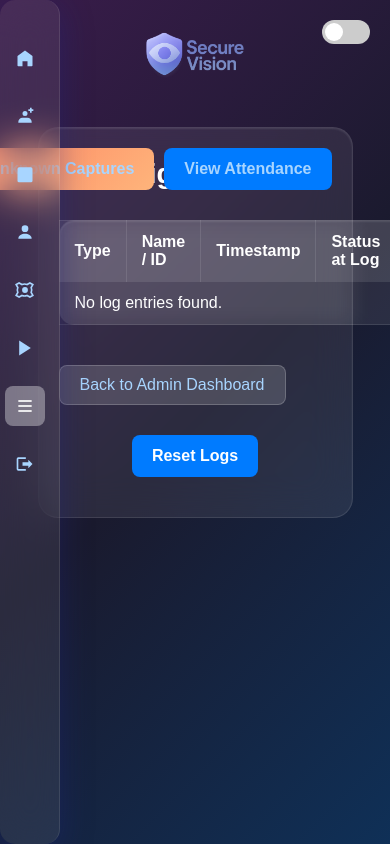
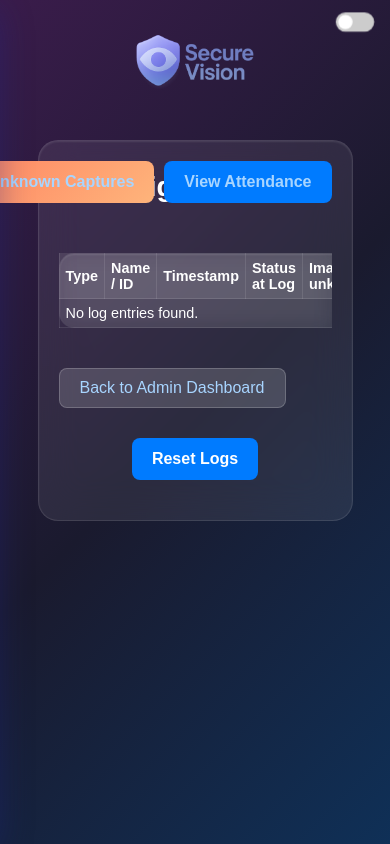
Before and after one commit to Abhinav-Sharmaaaa/Face-Recognition-Attendance-App, a Flask app: page /seen_log in a window 390 px wide; the page is wider, and only the part inside the window is pictured. Run offline with Flask 3, Linux system fonts and the light colour scheme; a user stored in the database is signed in; data that the repository does not hold is empty; parts of the project's set-up code (start-up, migrations or seed data) failed here and were passed over; some libraries are stand-ins or nearby versions.

Commit message:
optimized for mobile screens

```diff
--- a/static/sidebar.css
+++ b/static/sidebar.css
@@ -116,8 +116,73 @@
     margin-left: 80px; /* Margin for collapsed sidebar (60px width + 20px padding/gap) */
 }
 
-/* Adjust content margin when collapsed sidebar is hovered */
-.sidebar.collapsed:hover ~ .content,
+/* Adjust content margin when collapsed sidebar is hovered - removed broken selector */
+
+@media (max-width: 768px) {
+  .sidebar {
+    transform: translateX(-100%);
+    transition: transform 0.3s ease;
+    width: 220px;
+  }
+  .sidebar.active {
+    transform: translateX(0);
+  }
+  .hamburger {
+    display: block;
+    position: fixed;
+    top: 15px;
+    left: 15px;
+    z-index: 1000;
+    background: var(--glass-bg);
+    border: 1px solid var(--glass-border);
+    border-radius: 5px;
+    padding: 8px 10px;
+    cursor: pointer;
+    font-size: 20px;
+    color: var(--glass-text);
+  }
+  .layout .content {
+    margin-left: 0;
+  }
+}
+
+/* Hide hamburger on large screens */
+.hamburger {
+  display: none;
+}
+
+@media (max-width: 768px) {
+  .sidebar {
+    transform: translateX(-100%);
+    transition: transform 0.3s ease;
+    width: 220px;
+  }
+  .sidebar.active {
+    transform: translateX(0);
+  }
+  .hamburger {
+    display: block;
+    position: fixed;
+    top: 15px;
+    left: 15px;
+    z-index: 1000;
+    background: var(--glass-bg);
+    border: 1px solid var(--glass-border);
+    border-radius: 5px;
+    padding: 8px 10px;
+    cursor: pointer;
+    font-size: 20px;
+    color: var(--glass-text);
+  }
+  .layout .content {
+    margin-left: 0;
+  }
+}
+
+/* Hide hamburger on large screens */
+.hamburger {
+  display: none;
+}
 .layout .sidebar.collapsed:hover + .content {
      margin-left: 240px !important; /* Margin for expanded sidebar on hover (220px width + 20px padding/gap) */
 }
--- a/static/styles.css
+++ b/static/styles.css
@@ -398,6 +398,48 @@ form label {
 input[type="text"], input[type="password"], select {
     width: 100%;
     padding: 12px 15px;
+}
+
+@media (max-width: 768px) {
+    .btn-option {
+        width: 90%;
+        height: auto;
+        padding: 12px;
+        font-size: 1rem;
+    }
+    .welcome-text {
+        font-size: 1.8rem;
+    }
+    .sub-text {
+        font-size: 1rem;
+    }
+    .logo {
+        width: 150px;
+    }
+    .theme-switch-wrapper {
+        top: 10px;
+        right: 10px;
+        transform: scale(0.8);
+    }
+}
+
+@media (max-width: 480px) {
+    .btn-option {
+        width: 100%;
+        height: auto;
+        padding: 12px;
+    }
+    .welcome-text {
+        font-size: 1.5rem;
+    }
+    .sub-text {
+        font-size: 0.9rem;
+    }
+    .logo {
+        width: 120px;
+    }
+}
+input[type="text"], input[type="password"], select {
     background-color: var(--input-bg); /* Use variable */
     border: 1px solid var(--input-border); /* Use variable */
     margin: 5px 0 15px 0;
@@ -456,6 +498,27 @@ a {
     color: var(--glass-link); /* Use glass link color as default */
     text-decoration: none;
     font-weight: 500;
+}
+
+/* Responsive table container */
+.table-responsive {
+  display: block; /* Ensure block behavior */
+  width: 100%;
+  overflow-x: auto;
+  -webkit-overflow-scrolling: touch;
+}
+
+.table-responsive table {
+  width: 100%;
+  border-collapse: collapse;
+}
+
+@media (max-width: 768px) {
+  .table-responsive table th,
+  .table-responsive table td {
+    font-size: 0.9rem;
+    padding: 6px;
+  }
 }
 
 a:hover {
@@ -1084,4 +1147,8 @@ select option:hover {
 .themed-select option {
     background-color: var(--input-bg);
     color: var(--input-text);
+/* Make logout button text white on index page */
+.button-container .btn-danger {
+    color: #fff !important;
 }
+}
--- a/templates/attendance.html
+++ b/templates/attendance.html
@@ -24,6 +24,7 @@
                 <a href="{{ url_for('export_attendance_excel') }}" class="back-link" style="margin-left: 10px;">Export to Excel</a>
 
                 {% if attendance_records %}
+                    <div class="table-responsive">
                         <table class="attendance-table">
                             <thead>
                                 <tr>
@@ -48,6 +49,7 @@
                                 {% endfor %}
                             </tbody>
                         </table>
+                    </div>
                 {% else %}
                     <p class="no-records">No attendance records found for today.</p>
                 {% endif %}
--- a/templates/live_feed.html
+++ b/templates/live_feed.html
@@ -23,10 +23,10 @@
 
     h1.live-feed-text {
       font-size: 2.5rem; /* Adjusted size */
-      color: #333; /* Adjusted color for better contrast on glass */
+      color: #fff; /* Changed to white for better visibility */
       margin-bottom: 30px;
       font-weight: 600;
-      text-shadow: 0 1px 2px rgba(0,0,0,0.1);
+      text-shadow: 1px 1px 4px rgba(0,0,0,0.7); /* Stronger shadow for contrast */
       position: relative;
       text-align: center; /* Center heading */
     }
--- a/templates/seen_log.html
+++ b/templates/seen_log.html
@@ -28,6 +28,7 @@
 
     <!-- Attendance report removed -->
 
+    <div class="table-responsive">
         <table class="attendance-table"> <!-- Added theme class -->
             <thead>
                 <tr>
@@ -67,6 +68,7 @@
                                             <!-- Displaying first log's type for context -->
                                             | Type: {{ log_list[0].type }}
                                         </summary>
+                                        <div class="table-responsive"> <!-- Added wrapper for responsiveness -->
                                             <table class="attendance-table"> <!-- Use theme class for nested table -->
                                             <thead>
                                                 <tr>
@@ -93,6 +95,7 @@
                                                 {% endfor %}
                                             </tbody>
                                             </table>
+                                        </div> <!-- Close responsive wrapper -->
                                     </details>
                                 </td>
                             </tr>
@@ -107,6 +110,7 @@
 
             </tbody>
         </table>
+    </div>
 
 
     <a href="{{ url_for('index') }}" class="back-link">Back to Admin Dashboard</a>
--- a/templates/view_students.html
+++ b/templates/view_students.html
@@ -55,6 +55,7 @@
         </div>
 
         {% if students %}
+        <div class="table-responsive">
             <table class="attendance-table">
                 <thead>
                     <tr>
@@ -97,6 +98,7 @@
                     {% endfor %}
                 </tbody>
             </table>
+        </div>
         {% else %}
         <p class="no-students">No students found matching your criteria.</p>
         {% endif %}
```
Also changed, not shown: static/attendance.css (+12 -0 lines), templates/index.html (+8 -0 lines). Lines whose indentation alone changed are shown as unchanged.
